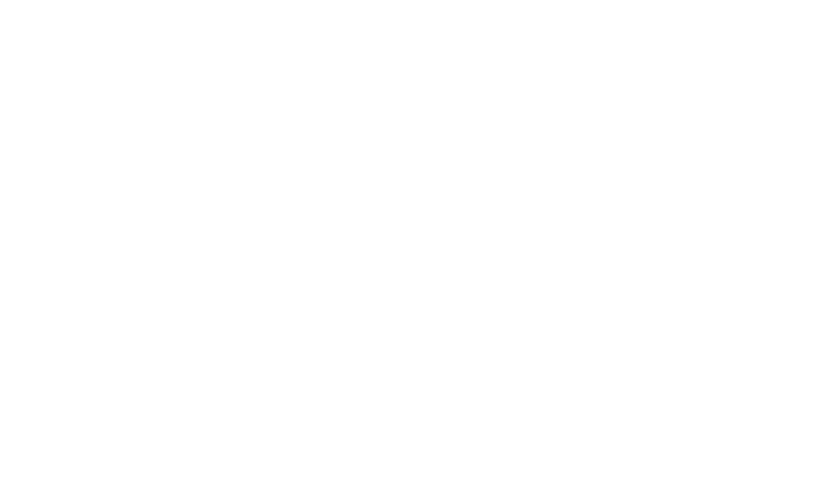
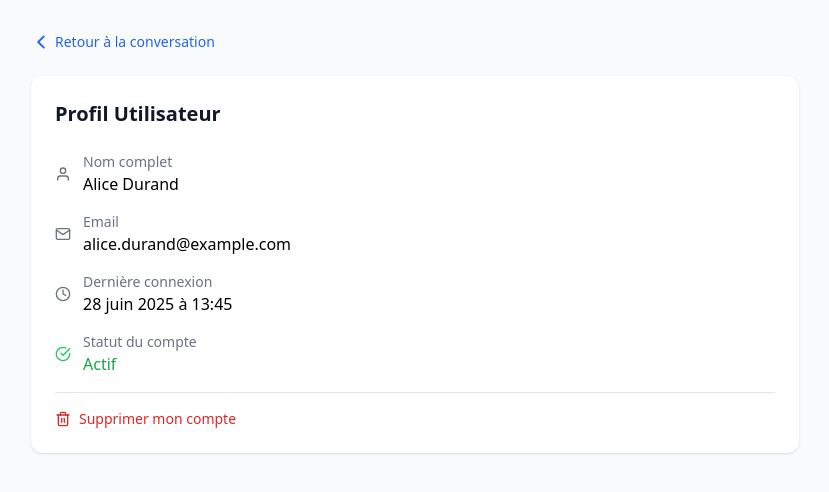
Before and after one commit to liljoker06/ComplySummarize-IA, a React (Vite) app in the folder frontend/: page /profile in a window 1280 px wide. Before the commit this address had no page. Shown: the top 492 px of the page, without its empty margins (225-1054 px from the left). Built offline with nearby package versions, Linux system fonts and the light colour scheme.

Commit message:
Ajout de la page de profil avec gestion des informations utilisateur et option de suppression de compte

```diff
--- /dev/null
+++ b/frontend/src/pages/Profile.jsx
@@ -0,0 +1,115 @@
+import { useEffect, useState } from 'react'
+import { useNavigate } from 'react-router-dom'
+import {
+  FiUser,
+  FiMail,
+  FiClock,
+  FiCheckCircle,
+  FiXCircle,
+  FiTrash2,
+} from 'react-icons/fi'
+import { IoChevronBack } from 'react-icons/io5'
+
+export default function Profile() {
+  const [user, setUser] = useState(null)
+  const navigate = useNavigate()
+
+  useEffect(() => {
+    setUser({
+      firstName: 'Alice',
+      lastName: 'Durand',
+      email: 'alice.durand@example.com',
+      isActive: true,
+      lastLoginAt: '2025-06-28T13:45:00Z',
+    })
+  }, [])
+
+  const handleDeleteAccount = () => {
+    const confirmed = window.confirm('Êtes-vous sûr de vouloir supprimer votre compte ? Cette action est irréversible.')
+    if (confirmed) {
+      console.log('Compte supprimé')
+      // navigate('/logout') ou autre action après suppression
+    }
+  }
+
+  return (
+    <div className="min-h-screen bg-gray-50 dark:bg-gray-900 px-4 py-8">
+      <div className="max-w-3xl mx-auto">
+
+        {/* Bouton retour */}
+        <button
+          onClick={() => navigate('/conversation')}
+          className="flex items-center text-sm text-blue-600 hover:text-blue-800 mb-6"
+        >
+          <IoChevronBack size={20} className="mr-1" />
+          Retour à la conversation
+        </button>
+
+        {/* Carte de profil */}
+        <div className="bg-white dark:bg-gray-800 p-6 rounded-xl shadow space-y-6">
+          <h2 className="text-xl font-semibold text-gray-900 dark:text-white">Profil Utilisateur</h2>
+
+          {user ? (
+            <div className="space-y-4">
+              <div className="flex items-center gap-3">
+                <FiUser className="text-gray-500 dark:text-gray-300" />
+                <div>
+                  <p className="text-sm text-gray-500 dark:text-gray-400">Nom complet</p>
+                  <p className="font-medium">{user.firstName} {user.lastName}</p>
+                </div>
+              </div>
+
+              <div className="flex items-center gap-3">
+                <FiMail className="text-gray-500 dark:text-gray-300" />
+                <div>
+                  <p className="text-sm text-gray-500 dark:text-gray-400">Email</p>
+                  <p className="font-medium">{user.email}</p>
+                </div>
+              </div>
+
+              <div className="flex items-center gap-3">
+                <FiClock className="text-gray-500 dark:text-gray-300" />
+                <div>
+                  <p className="text-sm text-gray-500 dark:text-gray-400">Dernière connexion</p>
+                  <p className="font-medium">
+                    {new Date(user.lastLoginAt).toLocaleString('fr-FR', {
+                      dateStyle: 'long',
+                      timeStyle: 'short',
+                    })}
+                  </p>
+                </div>
+              </div>
+
+              <div className="flex items-center gap-3">
+                {user.isActive ? (
+                  <FiCheckCircle className="text-green-500" />
+                ) : (
+                  <FiXCircle className="text-red-500" />
+                )}
+                <div>
+                  <p className="text-sm text-gray-500 dark:text-gray-400">Statut du compte</p>
+                  <p className={`font-medium ${user.isActive ? 'text-green-600' : 'text-red-600'}`}>
+                    {user.isActive ? 'Actif' : 'Inactif'}
+                  </p>
+                </div>
+              </div>
+
+              {/* Supprimer le compte */}
+              <div className="pt-4 border-t border-gray-200 dark:border-gray-700">
+                <button
+                  onClick={handleDeleteAccount}
+                  className="flex items-center gap-2 text-red-600 hover:text-red-800 text-sm"
+                >
+                  <FiTrash2 size={16} />
+                  Supprimer mon compte
+                </button>
+              </div>
+            </div>
+          ) : (
+            <p className="text-gray-500 dark:text-gray-400">Chargement du profil...</p>
+          )}
+        </div>
+      </div>
+    </div>
+  )
+}
--- a/frontend/src/routes/private.jsx
+++ b/frontend/src/routes/private.jsx
@@ -1,11 +1,13 @@
 import { Route } from 'react-router-dom';
 import Conversation from '../pages/Conversation';
 import Settings from '../pages/Settings';
+import Profile from '../pages/Profile';
 
 const PrivateRoutes = (
   <>
     <Route path="/conversation" element={<Conversation />} />
     <Route path="/settings" element={<Settings />} />
+    <Route path="/profile" element={<Profile />} />
   </>
 );
 
```
